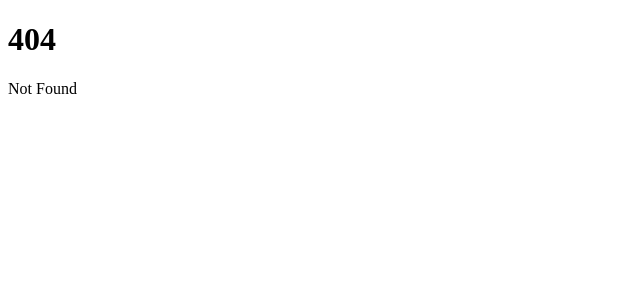
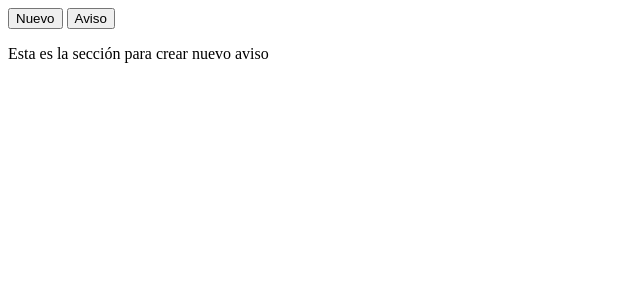
Before and after one commit to joseyaniez/super-avisos, a SvelteKit app: page /admin/dashboard in a window 1280 px wide. Before the commit this address had no page. Shown: the top 300 px of the page, without its empty margins (0-640 px from the left). Built offline with nearby package versions, Linux system fonts and the light colour scheme.

Commit message:
feat(routes): ruta de login, register y dashboard

```diff
--- /dev/null
+++ b/src/lib/components/AdminNavbar.svelte
@@ -0,0 +1,14 @@
+
+<script lang="ts">
+let { tab = $bindable('nuevo') } = $props();
+</script>
+
+<div>
+  <div>
+    <button onclick={() => tab = 'nuevo'}>Nuevo</button>
+    <button onclick={() => {
+      console.log('Cambiando a aviso');
+      tab = 'aviso';
+    }}>Aviso</button>
+  </div>
+</div>
--- /dev/null
+++ b/src/routes/admin/dashboard/+page.svelte
@@ -0,0 +1,14 @@
+<script>
+  import AdminNavbar from "$lib/components/AdminNavbar.svelte";
+
+  let tab = $state('nuevo');
+
+</script>
+
+<AdminNavbar bind:tab={tab}/>
+
+{#if tab === 'nuevo'}
+  <p>Esta es la sección para crear nuevo aviso</p>
+{:else if tab === 'aviso'}
+  <p>Esta es la sección para ver los avisos</p>
+{/if}
--- /dev/null
+++ b/src/routes/admin/dashboard/sections/new/NewNotice.svelte
@@ -0,0 +1,2 @@
+
+<p>Esta es la sección para crear nuevo aviso</p>
--- /dev/null
+++ b/src/routes/login/+page.svelte
@@ -0,0 +1,2 @@
+
+<h1>Hola a todos</h1>
```
Also changed, not shown: src/routes/register/+page.svelte (added).
